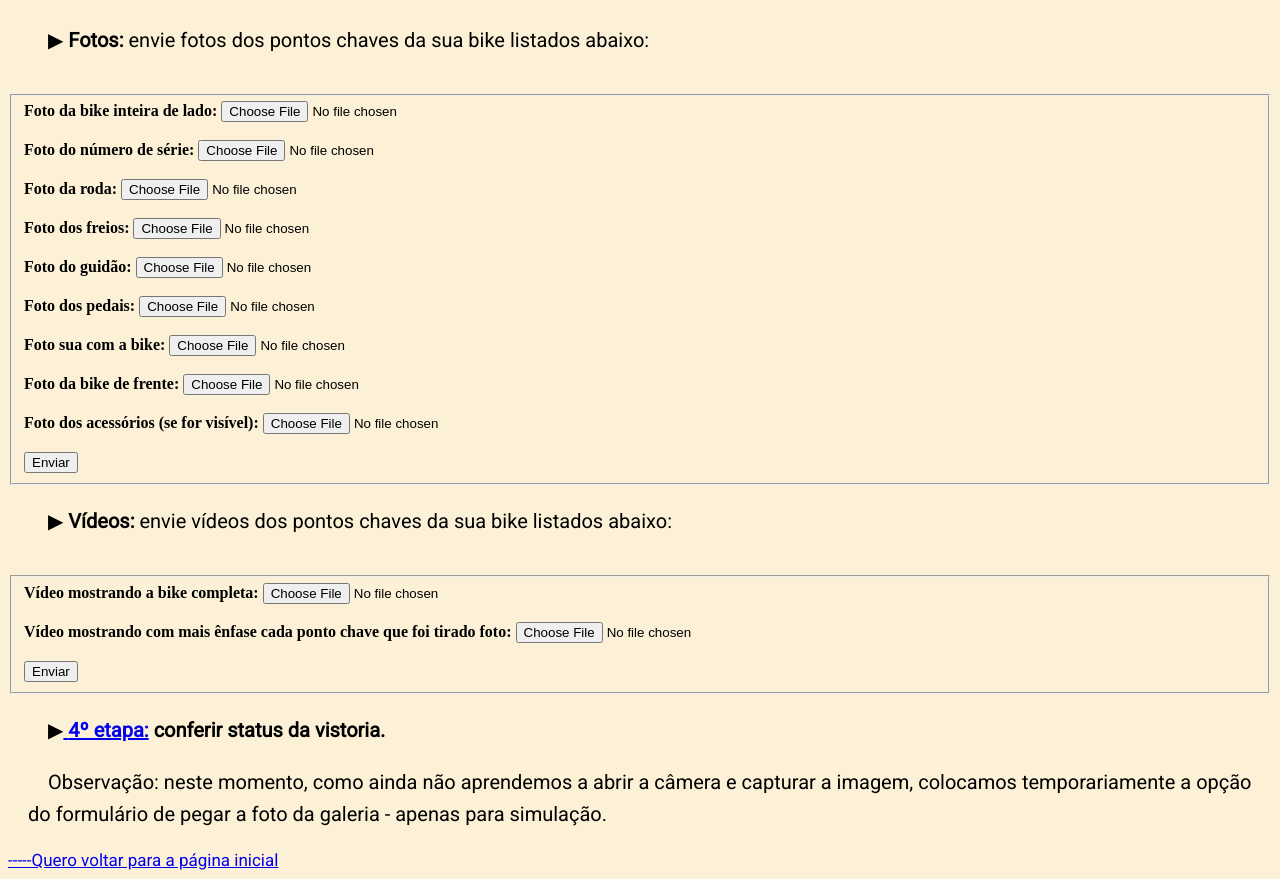
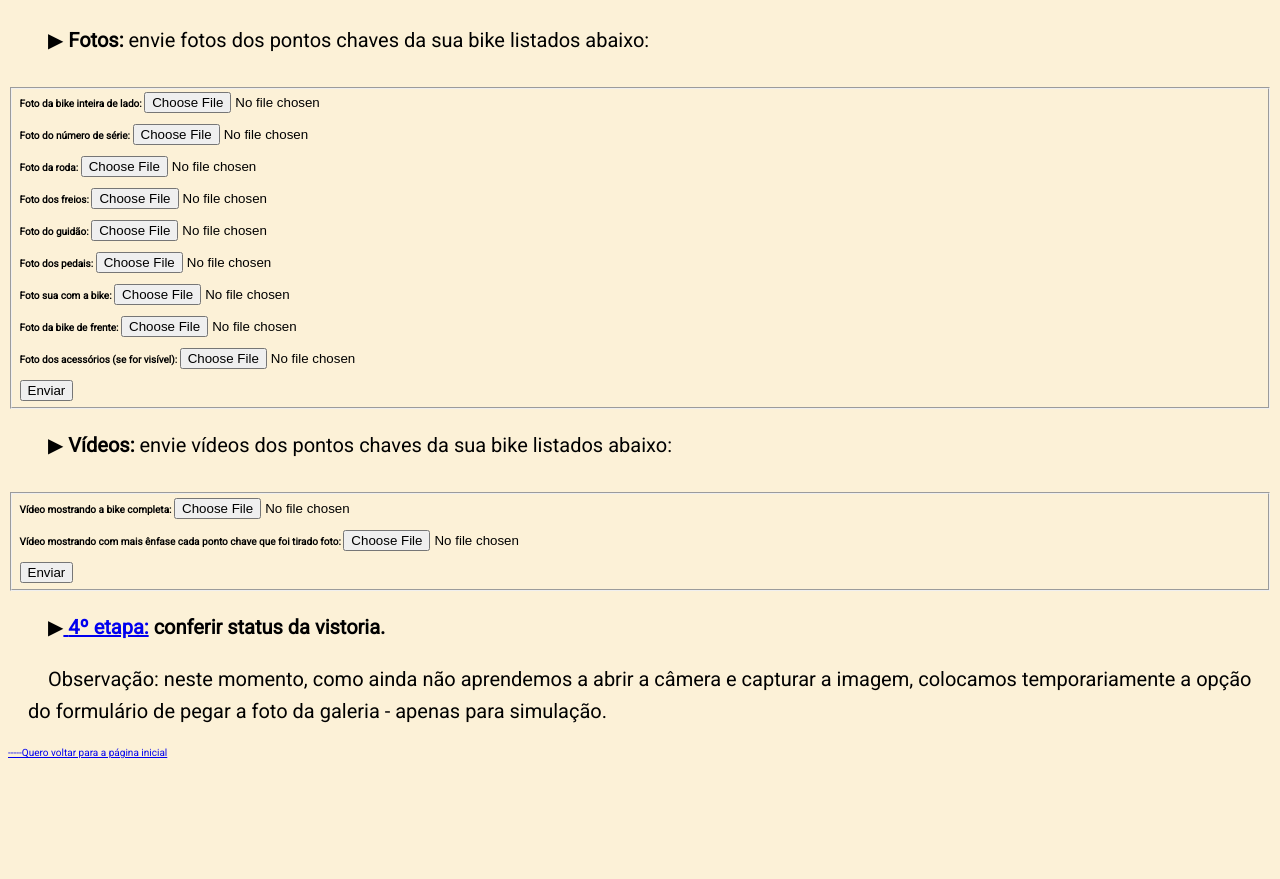
Before and after one commit to challengebike/challenge-sprint-1, a plain HTML site: page pags/vistoria.html in a window 1280 px wide. Shown: the part 78-957 px from the top of the page. After the commit the page ends 844 px from the top, so only its background shows below. Drawn offline with nearby package versions, Linux system fonts and the light colour scheme.

Commit message:
adicionei formatação para os labels e coloquei o footer em rodape.css

```diff
--- a/css/estilo.css
+++ b/css/estilo.css
@@ -1,5 +1,13 @@
+@import url("./cabecalho.css");
+@import url("./rodape.css");
+@import url("./layout.css");
+
 @import url(https://fonts.googleapis.com/css2?family=Roboto&display=swap%27);
 @import url(https://fonts.googleapis.com/css2?family=Bitter:wght@500&display=swap%27);
+
+html {
+    font-size: 62.7%;
+}
 
 body {
     background-color: #fcf1d7;
@@ -13,8 +21,8 @@ p {
     font-family: 'Roboto', sans-serif, calibri, arial;
 }
 
-a {
-    font-family: 'Roboto';
+label {
+    font-family: 'Roboto', sans-serif, calibri, arial;
 }
 
 h1 {
@@ -45,6 +53,10 @@ li {
     font-size: 20px;
 }
 
+a {
+    font-family: 'Roboto';
+}
+
 img {
     background-color: black;
     max-width: 800px;
@@ -55,7 +67,3 @@ img {
     display: block;
     border-radius: 10%;
 }
-
-footer {
-    font-size: 17px;
-}
```
